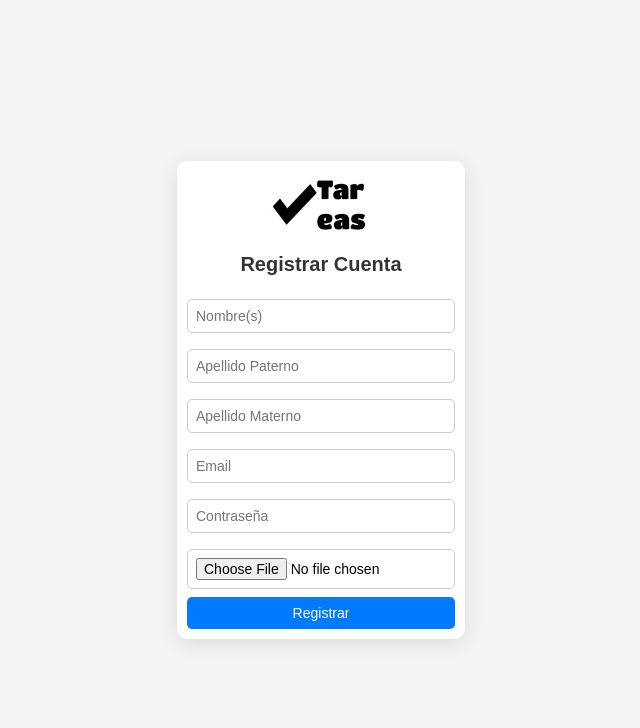
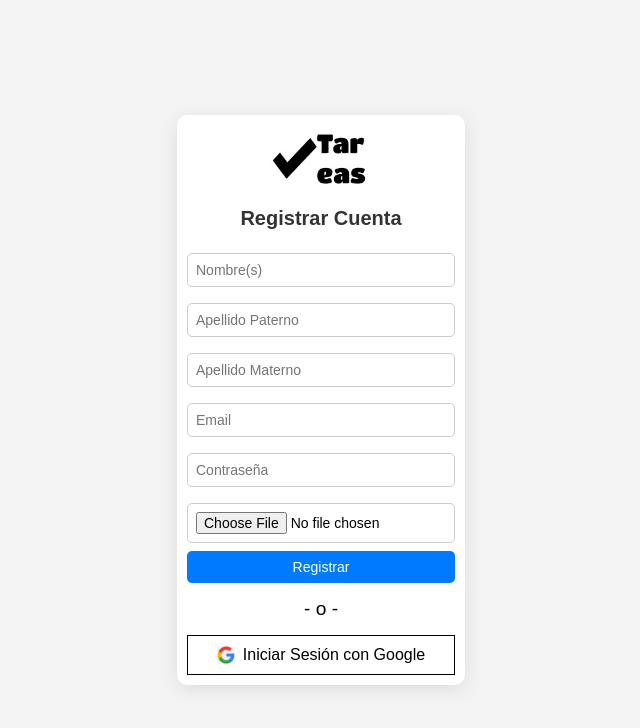
Before and after one commit to Oskiis/nuevo-task, a React (Create React App) app: page /registrar in a window 1280 px wide. Shown: the top 728 px of the page, without its empty margins (319-959 px from the left). Built offline with nearby package versions, Linux system fonts and the light colour scheme.

Commit message:
fix: Creacion de nueva cuenta en google y validacion al llenar los datos

```diff
--- a/src/vistas/registrar.js
+++ b/src/vistas/registrar.js
@@ -1,8 +1,9 @@
-import { createUserWithEmailAndPassword, sendEmailVerification } from 'firebase/auth';
-import { doc, setDoc } from 'firebase/firestore';
+import { createUserWithEmailAndPassword, GoogleAuthProvider, sendEmailVerification, signInWithPopup } from 'firebase/auth';
+import { doc, getDoc, setDoc } from 'firebase/firestore';
 import { getDownloadURL, getStorage, ref, uploadBytes } from 'firebase/storage';
 import React, { useState } from 'react';
 import { useNavigate } from 'react-router-dom';
+import googleLogo from '../assets/images/Logo-google-icon-PNG.png';
 import logo from '../assets/images/logo.jpeg'; // Importa tu logo
 import { auth, db } from '../config/firebase';
 import './registrar.css';
@@ -18,6 +19,7 @@ const Registrar = () => {
   const [success, setSuccess] = useState('');
   const navigate = useNavigate();
   const storage = getStorage();
+  const googleProvider = new GoogleAuthProvider();
 
   const handleRegistro = async (e) => {
     e.preventDefault();
@@ -55,6 +57,25 @@ const Registrar = () => {
       }, 3000);
     } catch (err) {
       setError('Error al registrar: ' + err.message);
+    }
+  };
+
+
+  const handleGoogleLogin = async () => {
+    try {
+      const result = await signInWithPopup(auth, googleProvider);
+      const user = result.user;
+
+      const userDocRef = doc(db, 'Usuarios', user.uid);
+      const userDoc = await getDoc(userDocRef);
+
+      if (userDoc.exists()) {
+        navigate('/notas');
+      } else {
+        navigate('/rellenarDatos');
+      }
+    } catch (err) {
+      setError('Error al iniciar sesión con Google.');
     }
   };
 
@@ -122,6 +143,13 @@ const Registrar = () => {
         />
         <button type="submit">Registrar</button>
       </form>
+
+      <p className="or-text">- o -</p>
+
+      <button onClick={handleGoogleLogin} className="google-login-button">
+        <img src={googleLogo} alt="Google logo" className="google-icon" />
+        Iniciar Sesión con Google
+      </button>
     </div>
   );
 };
--- a/src/vistas/rellenarDatos.js
+++ b/src/vistas/rellenarDatos.js
@@ -17,7 +17,14 @@ const RellenarDatos = () => {
     e.preventDefault();
     const user = auth.currentUser;
 
+    // Validar que todos los campos estén llenos
+    if (!nombre || !apellidoPaterno || !apellidoMaterno) {
+      setError('Es necesario que llene todos los datos para avanzar.');
+      return;
+    }
+
     try {
+      setError(''); // Limpiar cualquier error previo
       let fotoPerfilURL = null;
 
       if (fotoPerfil) {
```
